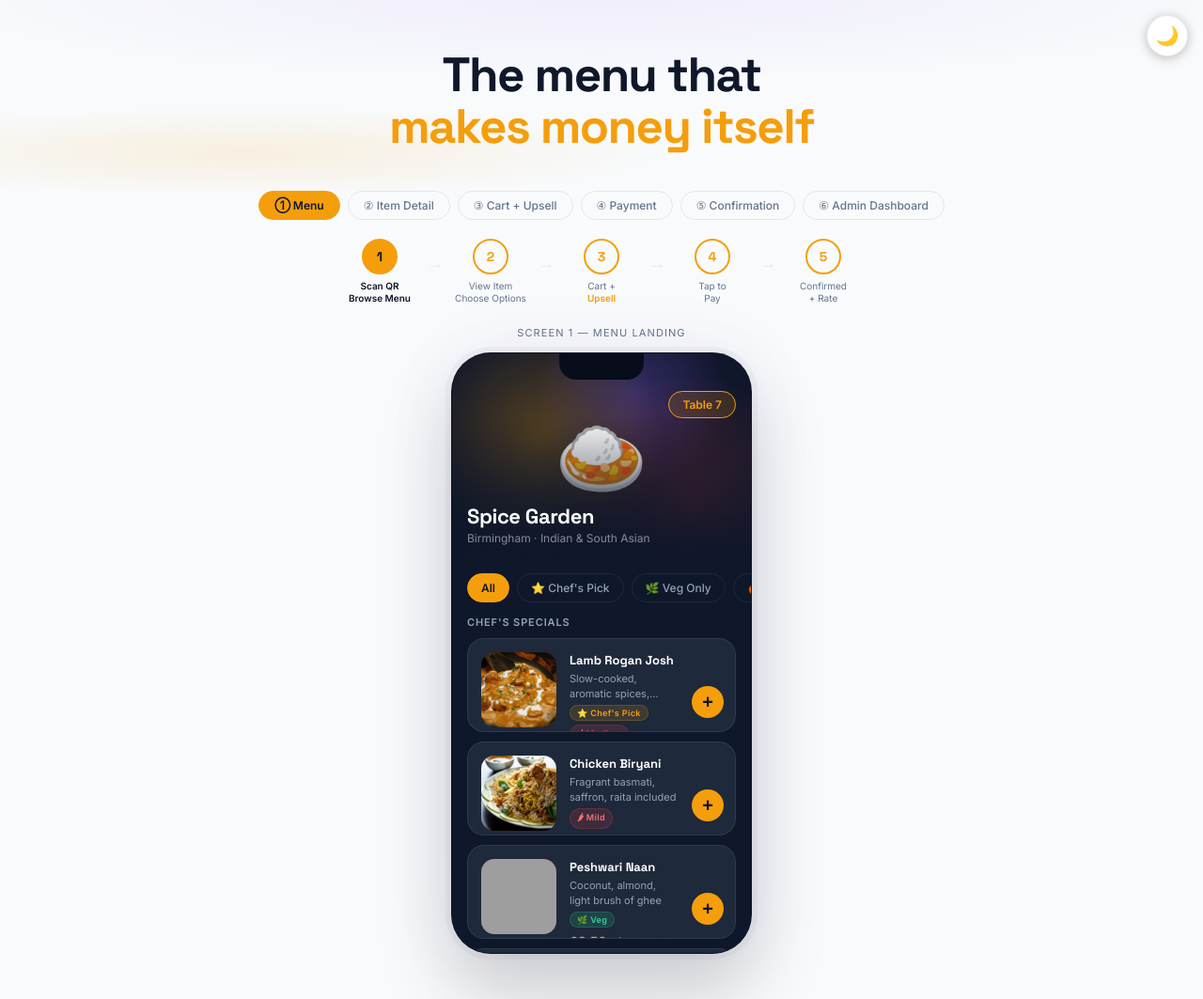
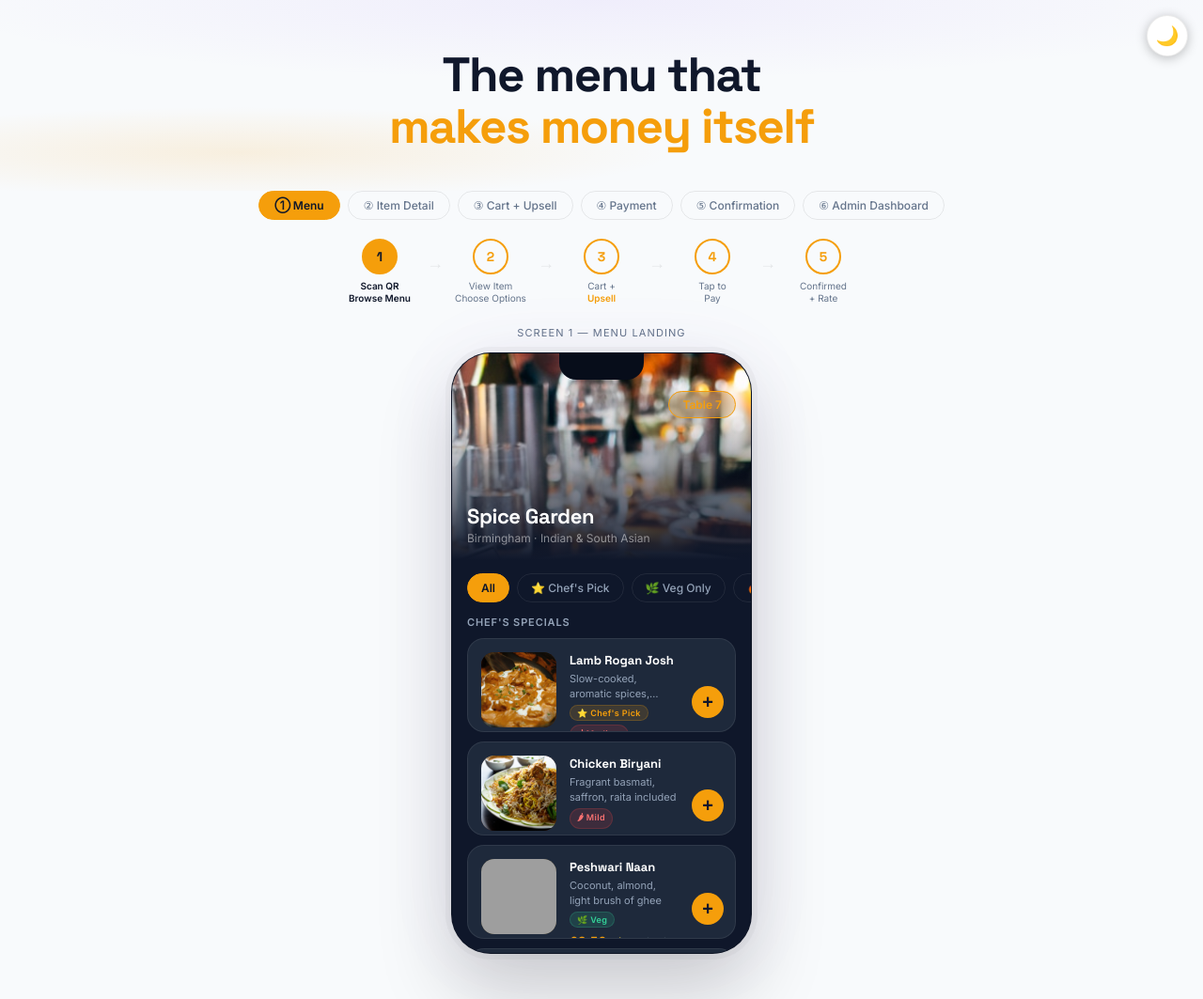
Before and after one commit to kishore0549/tableturn-demo, a website: page public/index.html in a window 1280 px wide. Shown: the whole page at 94% size. Drawn offline with Linux system fonts and the light colour scheme; grey boxes are pictures that could not be loaded.

Commit message:
Replace menu hero gradient with restaurant-banner.jpg background image
Overlay gradient (transparent→navy) preserved so restaurant name,
table badge, and subtitle remain fully legible over the photo.

Co-Authored-By: Claude Sonnet 4.6 <noreply@anthropic.com>

```diff
--- a/public/index.html
+++ b/public/index.html
@@ -222,11 +222,9 @@ body {
 .s1-hero { position:relative; height:220px; flex-shrink:0; overflow:hidden; }
 .s1-hero-img-inner {
   width:100%; height:100%;
-  background:
-    radial-gradient(circle at 30% 40%, rgba(245,158,11,0.3) 0%, transparent 50%),
-    radial-gradient(circle at 80% 70%, rgba(239,68,68,0.25) 0%, transparent 45%),
-    radial-gradient(circle at 60% 20%, rgba(139,92,246,0.3) 0%, transparent 40%);
-  display:flex; align-items:center; justify-content:center; font-size:80px;
+  background-image: url('/images/restaurant-banner.jpg');
+  background-size: cover;
+  background-position: center;
 }
 .s1-hero-overlay {
   position:absolute; inset:0;
@@ -738,7 +736,7 @@ body {
         <!-- SCREEN 1: MENU -->
         <div class="screen active" id="s1" role="tabpanel" aria-labelledby="tab-1">
           <div class="s1-hero" aria-hidden="true">
-            <div class="s1-hero-img-inner">🍛</div>
+            <div class="s1-hero-img-inner"></div>
             <div class="s1-hero-overlay"></div>
             <div class="s1-table-badge">Table 7</div>
             <div class="s1-restaurant-name">
```
